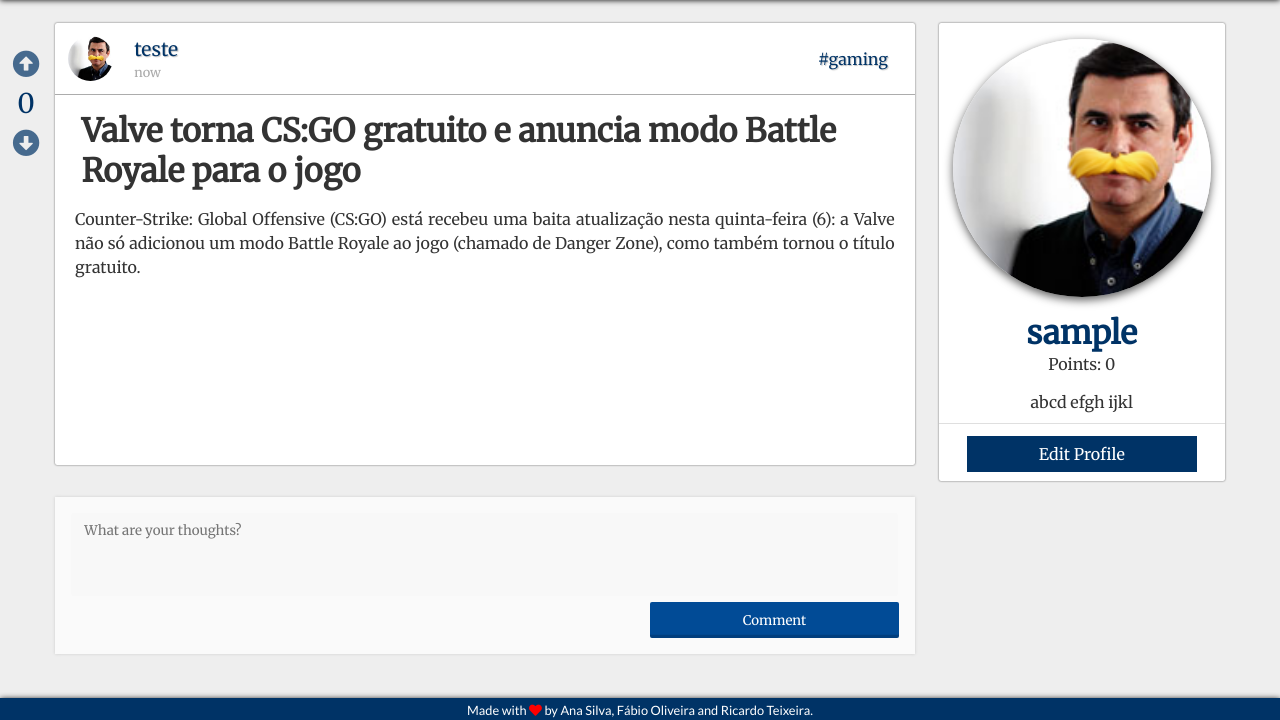
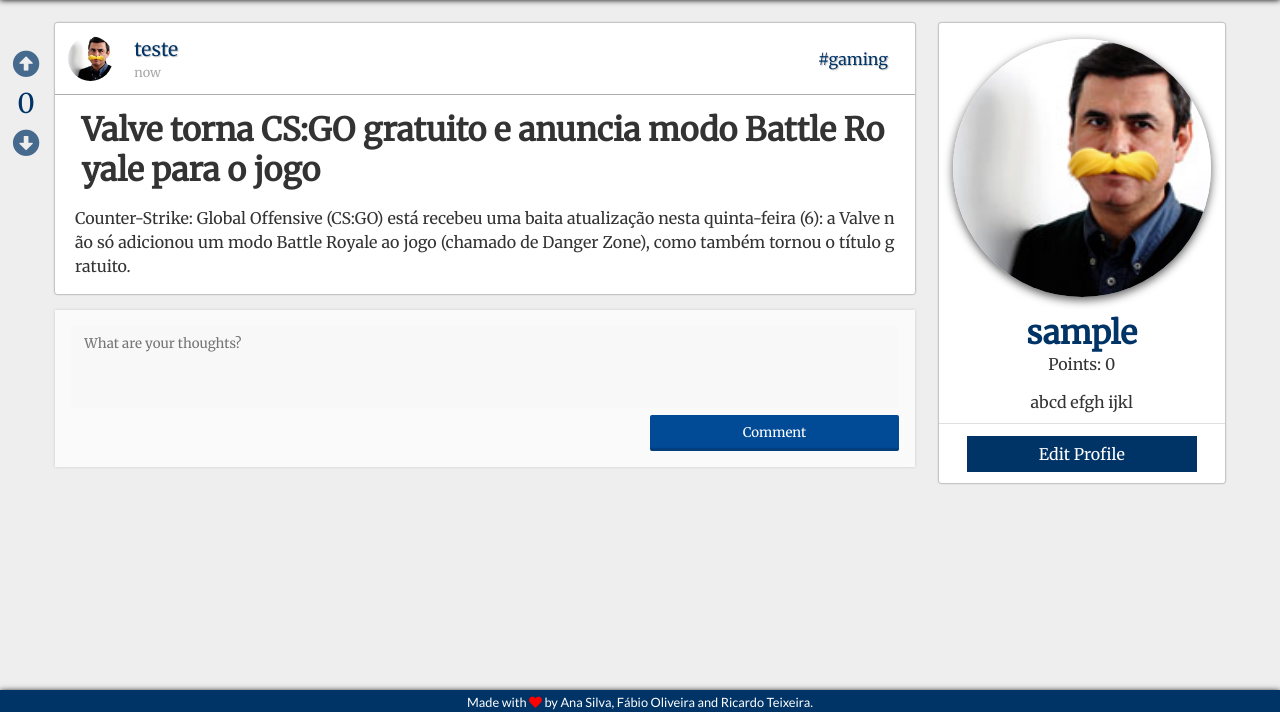
Before and after one commit to EgzysT/LTW_1819, a PHP site: page /pages/story.php?id=26 in a window 1280 px wide. Shown: the part 88-808 px from the top of the page. Run offline with PHP 8.4, Linux system fonts and the light colour scheme; the visitor is signed in with stand-in values (Sample User, id 1); data comes from the database, SQL or seed files in the repository; some libraries are stand-ins or nearby versions.

Commit message:
fixed story card

```diff
--- a/css/style.css
+++ b/css/style.css
@@ -508,7 +508,8 @@ body > .container {
 	grid-template-rows: auto auto;
 	grid-template-columns: 1fr;
 	grid-template-areas: "stories" /* Default for small screens */
-						 "aside";
+						 "aside"
+						 "comments";
 	grid-gap: 0;
 	margin-bottom: 2em;
 }
@@ -519,6 +520,12 @@ body > .container {
 		grid-template-areas: "stories aside";
 		grid-column-gap: 1em;
 	}
+	.one-story {
+		grid-template-columns: 4fr 2fr;
+		grid-template-areas: 	"stories aside"
+								"comments aside";
+		grid-column-gap: 1em;
+	}
 }
 
 @media (min-width: 1000px) {
@@ -527,12 +534,25 @@ body > .container {
 		grid-template-areas: "stories aside";
 		grid-column-gap: 1.25em;
 	}
+	.one-story {
+		grid-template-columns: 5fr 2fr;
+		grid-template-areas: 	"stories aside"
+								"comments aside";
+		grid-column-gap: 1.25em;
+	}
 }
 
 @media (min-width: 1200px) {
-	.channel, .profile, .one-story {
+	.channel, .profile {
 		grid-template-columns: 6fr 2fr;
 		grid-template-areas: "stories aside";
+		grid-column-gap: 1.5em;
+	}
+
+	.one-story {
+		grid-template-columns: 6fr 2fr;
+		grid-template-areas: 	"stories aside"
+								"comments aside";
 		grid-column-gap: 1.5em;
 	}
 }
@@ -815,7 +835,6 @@ body > .container {
 	border-radius: 2px;
 	background-color: var(--panel-color);
 	box-shadow: 0px 0px 2px 0px var(--medium-shadow-color);
-	margin-bottom: 1em;
 }
 
 .card > header {
@@ -934,7 +953,6 @@ body > .container {
 	display: grid;
 	margin-top: 1.5em;
 	position:relative;
-	grid-template-rows: 4.5em auto;
 }
 
 #full-story .sc-aside {
@@ -999,17 +1017,19 @@ body > .container {
 
 #full-story header {
 	height: 3.8em;
+	grid-row: 1;
+	grid-column: 2;
 }
 
-#full-story header, #full-story .body {
+#full-story .body {
 	grid-column: 2;
+	word-break: break-all;
 }
 
 #full-story .body .lg-content, .comment .body .lg-content{
 	color: var(--dark-color);
 	text-align: justify;
 	line-height: 1.5em;
-	word-wrap: break-word;
 }
 
 
@@ -1033,6 +1053,11 @@ body > .container {
 	Comment
 
 */
+
+#comments {
+	grid-area: comments;
+	margin-top: 1em;
+}
 
 .comment{
 	display: grid;
@@ -1131,7 +1156,7 @@ body > .container {
 
 */
 .comment-form {
-	margin: 1em 0em;
+	margin-bottom: 1em;
 	background-color: #FAFAFA;
 	box-shadow: 0 0 3px 0 #CCC;
 }
--- a/js/main.js
+++ b/js/main.js
@@ -410,7 +410,7 @@ function addReplyFormEvents (comment) {
         let curr_reply_div = comment.querySelector('.reply-form');
         let replyForm = curr_reply_div.querySelector('.comment-form');
 
-        let contentField_reply = replyForm.querySelector('input[name="content"]');
+        let contentField_reply = replyForm.querySelector('textarea[name="content"]');
         let subcomment_div = comment.querySelector('.subcomments');
         let subcomments = comment.querySelectorAll('.comment');
 
--- a/pages/story.php
+++ b/pages/story.php
@@ -51,7 +51,7 @@
   	<section id="one-story" class="one-story">
       <?php
           draw_aside_profile($username, $profile_pic, $bio, $points);
-          draw_full_story_card($current_story, $vote_type);
+          draw_full_story_card($current_story, $comments, $vote_type);
           draw_comments($comments, $story_id, $logged_in);
       ?>
 	  </section>
```
